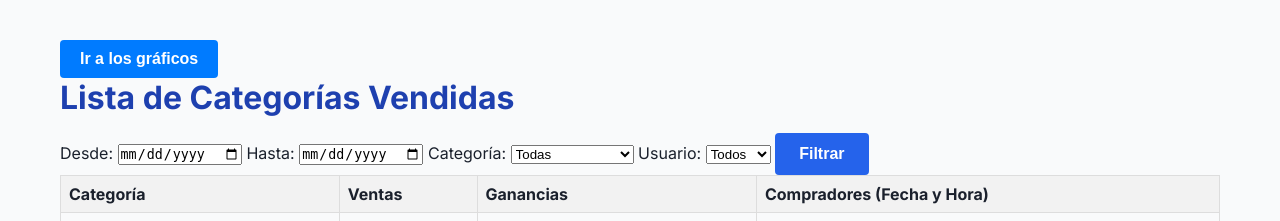
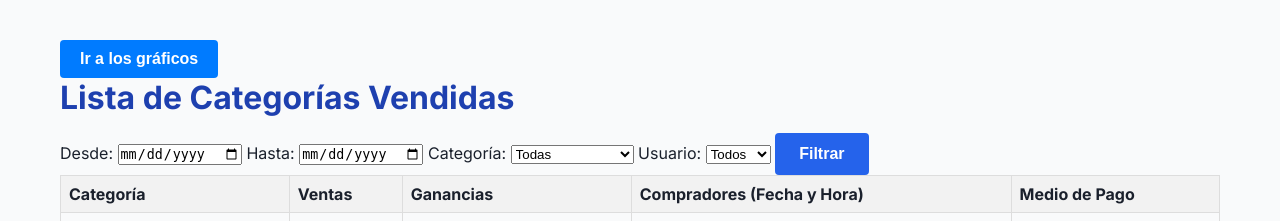
Before and after one commit to GiuProgramert/ls2-cms-py, a Django app: template templates/article/view_sold_categories.html in a window 1280 px wide. Shown: the part 50-271 px from the top of the page. Run offline with Django 3.2, Linux system fonts and the light colour scheme; tables that the repository leaves empty hold one stand-in row (values such as "Sample post"); the template is opened without the code that fills it: values that come from a table or form of the project are taken from there, most other values are stand-ins (such as "Sample title", 1, 10 or a date in 2020); some libraries are stand-ins or nearby versions.

Commit message:
agregue la columna de medio de pago a la tabla de financiero

```diff
--- a/templates/article/view_sold_categories.html
+++ b/templates/article/view_sold_categories.html
@@ -46,10 +46,11 @@
             <th>Ventas</th>
             <th>Ganancias</th>
             <th>Compradores (Fecha y Hora)</th>
+            <th>Medio de Pago</th> <!-- New Column -->
         </tr>
     </thead>
     <tbody>
-        {% for category, sales, earning, buyers in category_data %}
+        {% for category, sales, earning, buyers, medio_pago in category_data %}
         <tr>
             <td>{{ category }}</td>
             <td>{{ sales }}</td>
@@ -59,6 +60,7 @@
                     <div class="buyer-info">{{ buyer }}</div>
                 {% endfor %}
             </td>
+            <td>{{ medio_pago }}</td> <!-- Display the new value -->
         </tr>
         {% endfor %}
     </tbody>
```
Also changed, not shown: article/views.py (+4 -5 lines).
